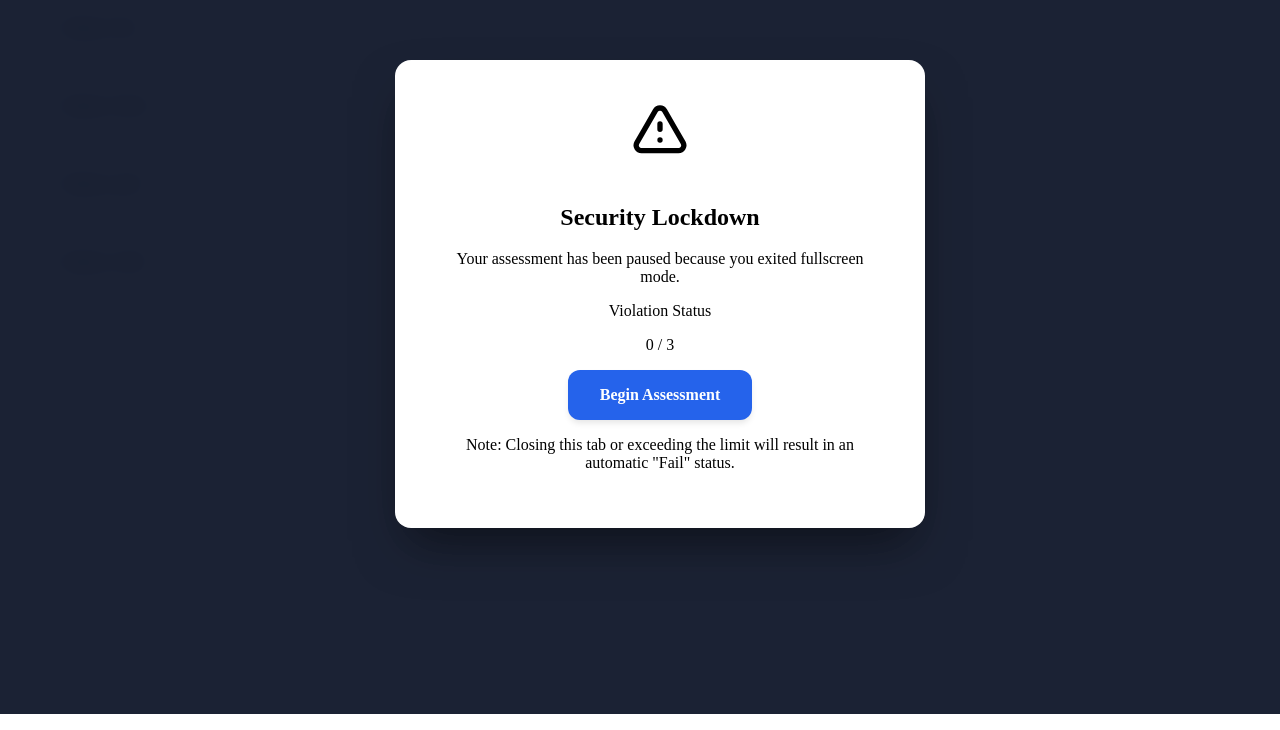
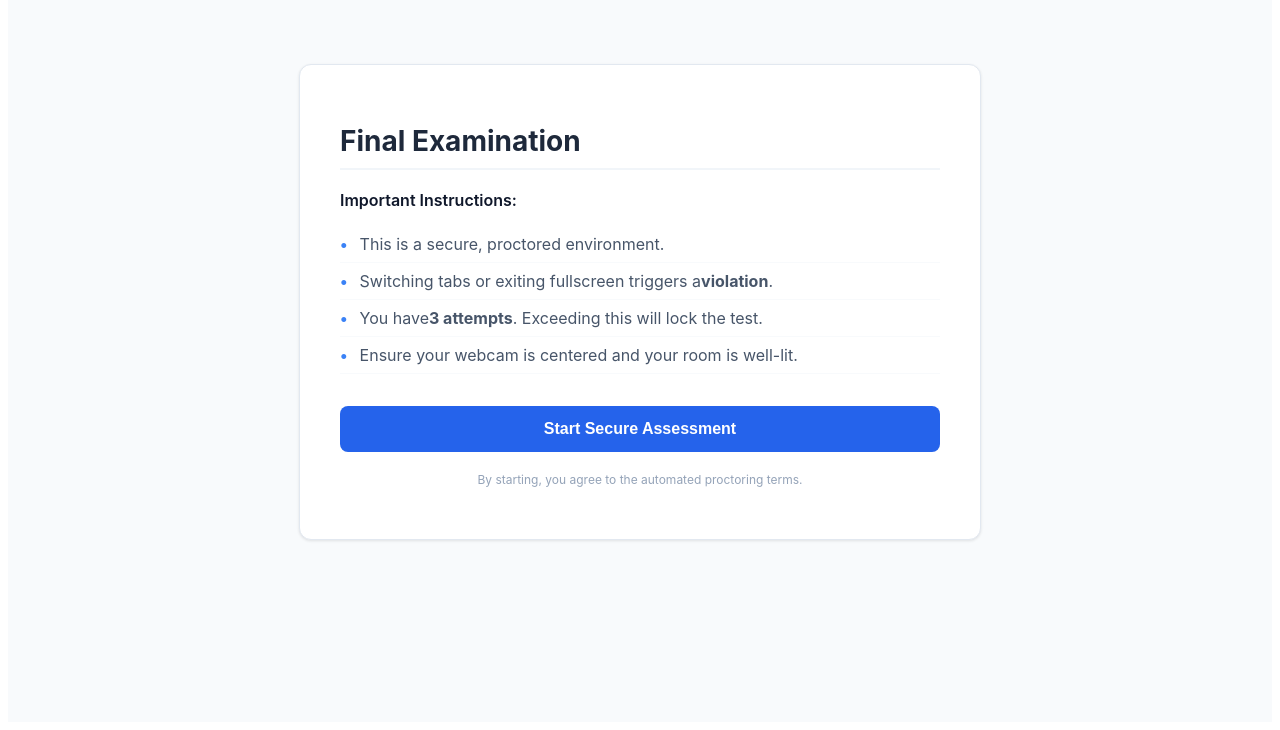
Before and after one commit to sahil-ahmd/delta-sigma-ventures-r2, a React (Vite) app: page / in a window 1280 px wide. Shown: the part 126-856 px from the top of the page. Before the commit the page ends 800 px from the top, so only its background shows below. Built offline with nearby package versions, Linux system fonts and the light colour scheme.

Commit message:
feat: add start assessment home page

```diff
--- a/src/App.tsx
+++ b/src/App.tsx
@@ -2,28 +2,93 @@ import React, { useState } from "react";
 import { useSecureEnvironment } from "./hooks/useSecureEnvironment";
 import { TestInterface } from "./components/secure-test/TestInterface";
 import { ViolationModal } from "./components/secure-test/ViolationModal";
-import { ProctorCamera } from "./components/secure-test/ProctorCamera"; // Optional but recommended
+import { ProctorCamera } from "./components/secure-test/ProctorCamera";
+import { Button } from "./components/ui/Button";
 
 export const App: React.FC = () => {
   const TOLERANCE = 3;
-  const { isFullscreen, violations, enterFullscreen, isExceeded } =
-    useSecureEnvironment(TOLERANCE);
+  const [isStarted, setIsStarted] = useState(false);
   const [hasFinished, setHasFinished] = useState<boolean>(false);
 
-  // 1. Final Termination State
+  const { isFullscreen, violations, enterFullscreen, isExceeded } = useSecureEnvironment(TOLERANCE);
+
+  const handleStartTest = () => {
+    setIsStarted(true);
+    enterFullscreen(); // Forces fullscreen as soon as they click start
+  };
+
+  // Final Termination State (If they cheat too much)
   if (isExceeded) {
     return (
-      <div className="terminated flex h-screen items-center justify-center">
-        <h1 className="text-red-600 text-3xl font-bold">Assessment Revoked</h1>
-        <p>Protocol breach: Maximum exits reached.</p>
+      <div className="error-page-container">
+        <div className="error-card">
+          <h1>Assessment Revoked</h1>
+
+          <p>
+            Your test session has been terminated due to multiple security violations
+            detected in your environment.
+          </p>
+
+          <div className="error-details">
+            <div><strong>Reason:</strong> Maximum exit tolerance exceeded</div>
+            <div><strong>Timestamp:</strong> {new Date().toLocaleTimeString()}</div>
+            <div><strong>Status:</strong> Logged & Reported</div>
+          </div>
+
+          <button
+            style={{
+              marginTop: '24px',
+              background: 'none',
+              border: 'none',
+              color: '#3b82f6',
+              cursor: 'pointer',
+              fontSize: '14px',
+              textDecoration: 'underline'
+            }}
+            onClick={() => window.location.reload()}
+          >
+            Contact Support
+          </button>
+        </div>
       </div>
     );
   }
 
+  // Home Page / Instructions View
+  if (!isStarted) {
+    return (
+      <div className="home-page-container">
+        <div className="instruction-card">
+          <h1>Final Examination</h1>
+
+          <div className="instruction-list">
+            <p>Important Instructions:</p>
+            <ul>
+              <li>This is a secure, proctored environment.</li>
+              <li>Switching tabs or exiting fullscreen triggers a <strong>violation</strong>.</li>
+              <li>You have <strong>{TOLERANCE} attempts</strong>. Exceeding this will lock the test.</li>
+              <li>Ensure your webcam is centered and your room is well-lit.</li>
+            </ul>
+          </div>
+
+          <button className="start-btn" onClick={handleStartTest}>
+            Start Secure Assessment
+          </button>
+
+          <p style={{ marginTop: '20px', fontSize: '12px', color: '#94a3b8', textAlign: 'center' }}>
+            By starting, you agree to the automated proctoring terms.
+          </p>
+        </div>
+      </div>
+    );
+  }
+
+  // Active Test Environment
   return (
     <div className="relative min-h-screen bg-slate-50">
-      {/* 2. Security Modal: The ONLY thing shown when not in fullscreen */}
-      {!isFullscreen && !hasFinished && (
+
+      {/* Violation Modal: Only shows if started, not finished, and not in fullscreen */}
+      {!isFullscreen && !hasFinished && isStarted && (
         <ViolationModal
           violations={violations}
           maxViolations={TOLERANCE}
@@ -31,35 +96,29 @@ export const App: React.FC = () => {
         />
       )}
 
-      {/* 3. Optional: Live Proctoring View (Only when test is active) */}
-      {isFullscreen && <ProctorCamera />}
+      {/* Security Features */}
+      {isFullscreen && !hasFinished && <ProctorCamera />}
 
-      {/* 4. Assessment Content: Managed by CSS classes for security blurring */}
+      {/* Blur the content if the user is currently violating (not in fullscreen) */}
       <div
         className={`transition-all duration-700 p-8 ${
-          !isFullscreen
-            ? "blur-2xl pointer-events-none scale-95 opacity-0"
-            : "blur-0 scale-100 opacity-100"
+          !isFullscreen && !hasFinished ? "blur-3xl pointer-events-none opacity-0" : "blur-0 opacity-100"
         }`}
       >
         <div className="max-w-4xl mx-auto">
           {/* Status Header */}
-          {/* HIDE STATUS HEADER: Only show if not finished */}
           {!hasFinished && (
             <div className="flex justify-between items-center mb-6 p-4 bg-white shadow-sm rounded-lg border border-slate-200">
               <div className="flex items-center gap-2">
                 <div className="w-3 h-3 bg-green-500 rounded-full animate-pulse" />
-                <span className="text-sm font-semibold text-slate-700">
-                  Environment: SECURE
-                </span>
+                <span className="text-sm font-semibold text-slate-700">Environment: SECURE</span>
               </div>
-              <div className="text-xs font-mono text-slate-400">
-                AUDIT_TRAIL_ACTIVE | EXITS: {violations}
+              <div className="text-xs font-mono text-slate-400 italic">
+                EXITS: {violations} / {TOLERANCE}
               </div>
             </div>
           )}
 
-          {/* PASS THE SETTER: Tell the interface how to update the app state */}
           <TestInterface onComplete={() => setHasFinished(true)} />
         </div>
       </div>
--- a/src/index.css
+++ b/src/index.css
@@ -239,3 +239,139 @@
   border-radius: 50%;
   margin: 0 auto 20px;
 }
+
+/* Standard Overlay */
+.error-page-container {
+  display: flex;
+  height: 100vh;
+  align-items: center;
+  justify-content: center;
+  background-color: #f8fafc; /* Light gray background */
+  font-family: -apple-system, BlinkMacSystemFont, "Segoe UI", Roboto, sans-serif;
+  color: #1e293b;
+}
+
+/* Minimal Card */
+.error-card {
+  background: #ffffff;
+  padding: 40px;
+  border-radius: 12px;
+  box-shadow: 0 4px 6px -1px rgba(0, 0, 0, 0.1), 0 2px 4px -1px rgba(0, 0, 0, 0.06);
+  max-width: 450px;
+  width: 90%;
+  text-align: center;
+  border-top: 4px solid #ef4444; /* Subtle red accent at the top */
+}
+
+.error-card h1 {
+  font-size: 24px;
+  font-weight: 700;
+  margin-bottom: 12px;
+  color: #0f172a;
+}
+
+.error-card p {
+  font-size: 16px;
+  line-height: 1.5;
+  color: #64748b;
+  margin-bottom: 24px;
+}
+
+/* Simple Info Box */
+.error-details {
+  background: #f1f5f9;
+  padding: 12px;
+  border-radius: 8px;
+  font-size: 13px;
+  text-align: left;
+  color: #475569;
+}
+
+.error-details div {
+  margin-bottom: 4px;
+}
+
+.error-details strong {
+  color: #1e293b;
+}
+
+/* Container for the landing page */
+.home-page-container {
+  min-height: 100vh;
+  background-color: #f8fafc;
+  display: flex;
+  align-items: center;
+  justify-content: center;
+  padding: 20px;
+  font-family: -apple-system, BlinkMacSystemFont, "Segoe UI", Roboto, sans-serif;
+}
+
+/* Card layout */
+.instruction-card {
+  max-width: 600px;
+  width: 100%;
+  background: #ffffff;
+  padding: 40px;
+  border-radius: 12px;
+  border: 1px solid #e2e8f0;
+  box-shadow: 0 1px 3px rgba(0,0,0,0.1);
+}
+
+.instruction-card h1 {
+  font-size: 28px;
+  color: #1e293b;
+  margin-bottom: 20px;
+  border-bottom: 2px solid #f1f5f9;
+  padding-bottom: 10px;
+}
+
+/* Instructions List */
+.instruction-list {
+  text-align: left;
+  margin-bottom: 32px;
+  color: #475569;
+}
+
+.instruction-list p {
+  font-weight: 600;
+  color: #0f172a;
+  margin-bottom: 12px;
+}
+
+.instruction-list ul {
+  list-style: none;
+  padding: 0;
+}
+
+.instruction-list li {
+  padding: 8px 0;
+  border-bottom: 1px solid #f8fafc;
+  display: flex;
+  align-items: flex-start;
+}
+
+/* Custom bullet point */
+.instruction-list li::before {
+  content: "•";
+  color: #3b82f6;
+  font-weight: bold;
+  margin-right: 12px;
+}
+
+/* Primary Button Styling */
+.start-btn {
+  width: 100%;
+  padding: 14px;
+  background-color: #2563eb;
+  color: white;
+  border: none;
+  border-radius: 8px;
+  font-size: 16px;
+  font-weight: 600;
+  cursor: pointer;
+  transition: background-color 0.2s;
+}
+
+.start-btn:hover {
+  background-color: #1d4ed8;
+}
```
